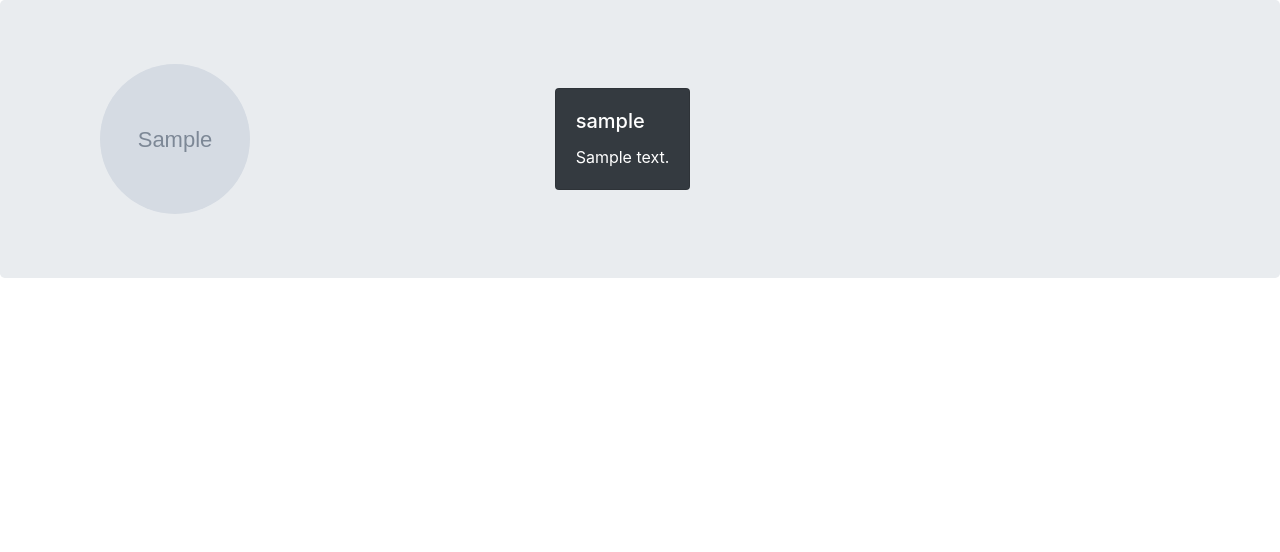
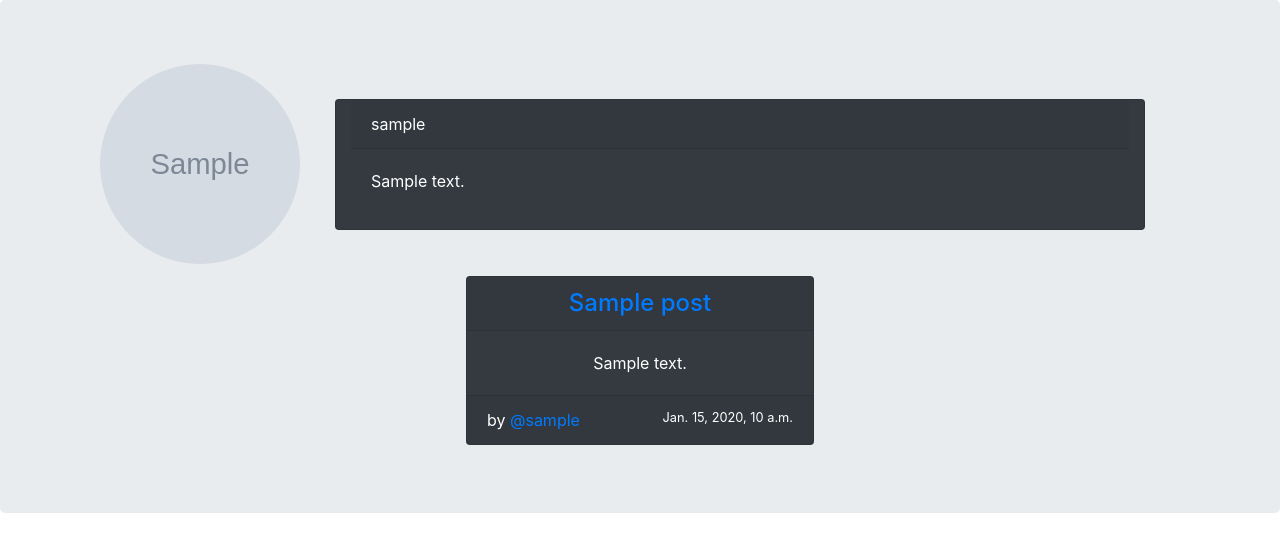
Before and after one commit to youneskazemi/Social-Media-University-Project, a Django app: a page that uses accounts/templates/accounts/profile.html in a window 1280 px wide. Shown: the part 56-608 px from the top of the page. Run offline with Django 3.2, Linux system fonts and the light colour scheme; tables that the repository leaves empty hold one stand-in row (values such as "Sample post"); grey boxes marked "Sample" are stand-in pictures; some libraries are stand-ins or nearby versions.

Commit message:
Add posts to Profile and some changes in Profile

```diff
--- a/accounts/templates/accounts/profile.html
+++ b/accounts/templates/accounts/profile.html
@@ -4,25 +4,36 @@
 {% endblock title %}
 
 {% block content %}
-    <div class="d-flex align-items-center col-md-10">
-        <img class="rounded-circle" src="{{ user.profile.image.url }}" alt="Card image cap" width="150px"
-             height="150px">
-        <div class="card rounded mx-auto bg-dark text-white">
-            <div class="card-body">
-                <h5 class="card-title">{{ user.username }}</h5>
-                <p class="card-text">{{ user.profile.bio }}</p>
+    <div class="d-flex align-items-center col-md-12">
+        <img class="rounded-circle" src="{{ user.profile.image.url }}" alt="Card image cap" width="200"
+             height="200" style="object-fit: cover">
+        <div class="card rounded mx-auto bg-dark text-white col-md-9">
+            <p class="card-header">{{ user.username }}</p>
+            <p class="card-body">{{ user.profile.bio }}</p>
 
-            </div>
 
         </div>
 
     </div>
     {% if request.user == user %}
-        <div class="mt-5 text-center">
-        <a class="btn btn-primary col-md-5" href="{% url 'accounts:user_edit_profile' %}">Edit
-            Profile</a>
-        <a class="btn btn-danger col-md-5" href="{% url 'core:add_post' %}">+Post</a>
+        <div class="text-center">
+            <a class="btn btn-primary col-md-2" href="{% url 'accounts:user_edit_profile' %}">Edit
+                Profile</a>
+            <a class="btn btn-danger col-md-2" href="{% url 'core:add_post' %}">+Post</a>
         </div>
     {% endif %}
 
+    <div class="d-flex align-items-stretch flex-wrap mt-2 col-md-12 justify-content-center">
+        {% for post in posts %}
+            <div class="card bg-dark text-white m-1" style="width: 32.2222222%">
+                <div class="card-header h4 text-center"><a href="#">{{ post.title }}</a></div>
+                <div class="card-body text-center">{{ post.body }}</div>
+                <div class="card-footer">by <a
+                        href="{% url 'accounts:user_profile' post.user.username %}">@{{ post.user }}</a><small
+                        class="float-right">{{ post.updated }}</small></div>
+            </div>
+
+        {% endfor %}
+    </div>
+
 {% endblock content %}
--- a/accounts/views.py
+++ b/accounts/views.py
@@ -4,7 +4,8 @@ from .forms import UserLoginForm, UserRegistrationForm, ProfileForm
 from django.contrib.auth import authenticate, login, logout
 from django.contrib import messages
 from django.contrib.auth.mixins import LoginRequiredMixin
-from .models import User as MyUser
+from .models import User as MyUser, Profile
+from core.models import Post
 
 
 class UserLogin(View):
@@ -47,7 +48,8 @@ class UserRegister(View):
         form = self.form_class(request.POST)
         if form.is_valid():
             cd = form.cleaned_data
-            MyUser.objects.create_user(email=cd['email'], username=cd['username'], password=cd['password1'])
+            user = MyUser.objects.create_user(email=cd['email'], username=cd['username'], password=cd['password1'])
+            Profile.objects.create(user=user, full_name=user.username)
             messages.success(request, 'You registered successfully', 'success')
             return redirect('core:home')
         else:
@@ -61,7 +63,8 @@ class UserProfile(View):
 
     def get(self, request, username):
         user = get_object_or_404(MyUser, username=username)
-        return render(request, self.template_name, {'user': user})
+        posts = Post.objects.filter(user=user)
+        return render(request, self.template_name, {'user': user, 'posts': posts})
 
     def post(self, request, *args, **kwargs):
         form = self.form_class(request.POST, request.FILES, instance=request.user.profile)
```
Also changed, not shown: accounts/templates/accounts/create_profile.html (added, +10 -0 lines), core/migrations/0001_initial.py.
